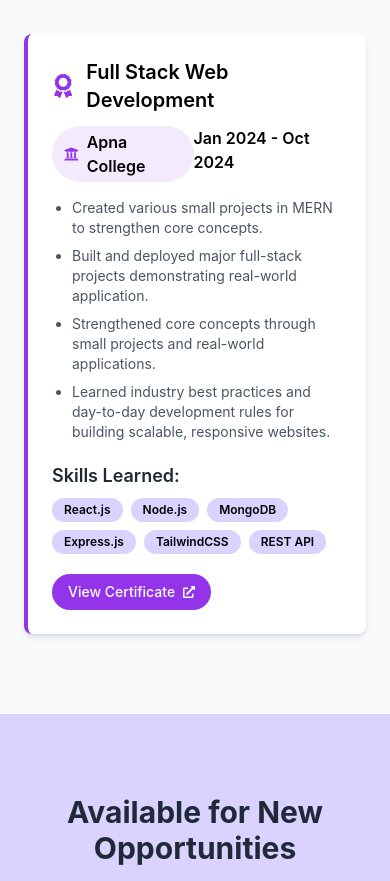
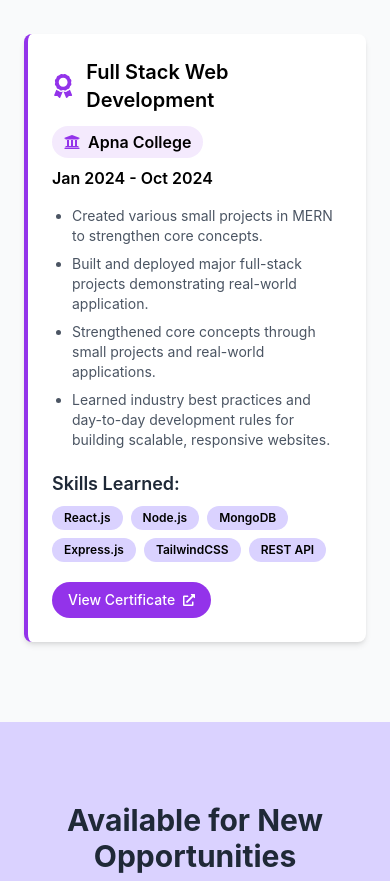
Before and after one commit to Khanjan10/portfolio, a React (Create React App) app: page / in a window 390 px wide. Shown: the part 5060-5941 px from the top of the page. Built offline with nearby package versions, Linux system fonts and the light colour scheme.

Commit message:
Changed some styles

```diff
--- a/src/components/Certifications.js
+++ b/src/components/Certifications.js
@@ -53,14 +53,14 @@ const Certifications = () => {
             {certificate.title}
           </h3>
         </div>
-        <div className="flex justify-between mb-4">
-
-            <div className="flex items-center gap-2 px-3 py-1 bg-primary/10 text-black font-semibold rounded-full inline-block">
+        <div className="flex flex-col md:flex-row md:justify-between mb-4 gap-2">
+            <div className="flex items-center gap-2 px-3 py-1 bg-primary/10 text-black font-semibold rounded-full inline-block w-fit">
                 <FaUniversity className="text-primary" />
                 <span>{certificate.issuer}</span>
             </div>
             <p className="text-black font-semibold">{certificate.date}</p>
         </div>
+
 
         {/* Bullet Points */}
         <ul className="list-disc list-outside pl-5 text-gray-600 text-sm space-y-2 mt-2 mb-5">
```
